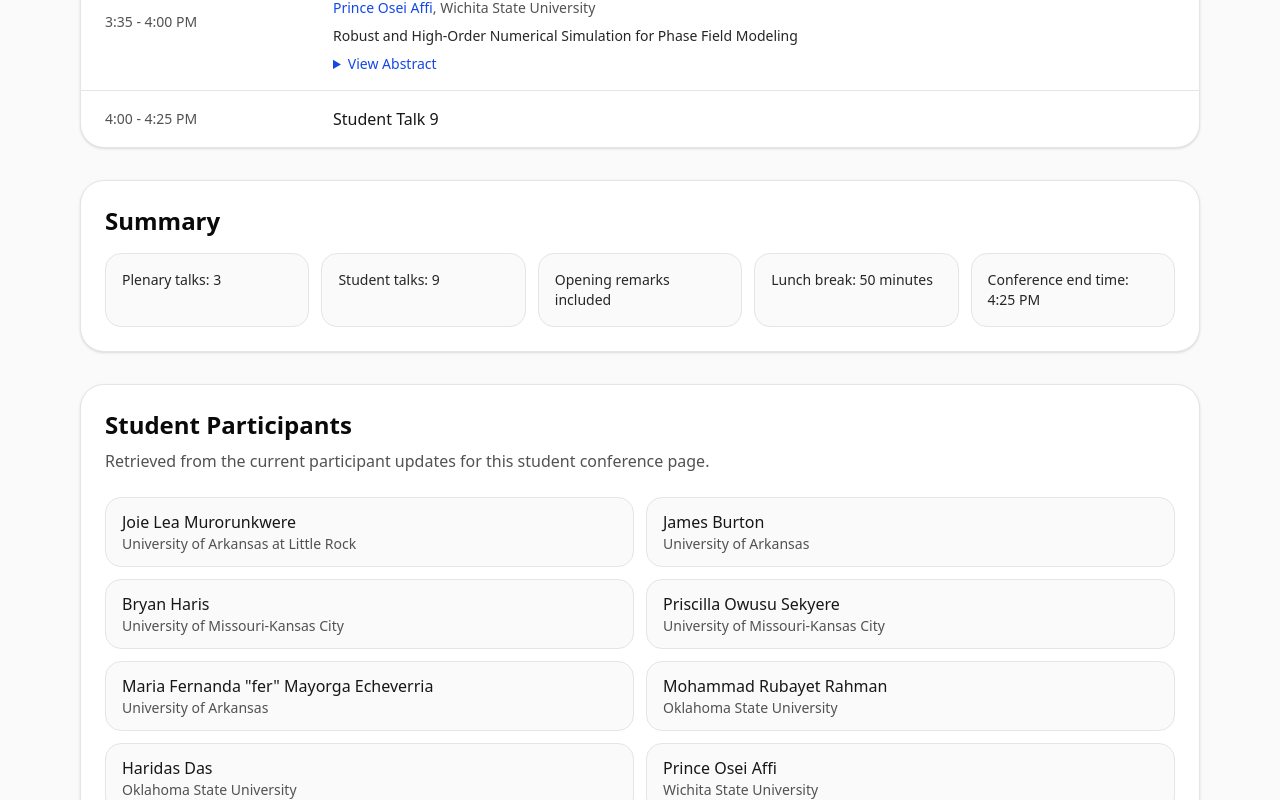
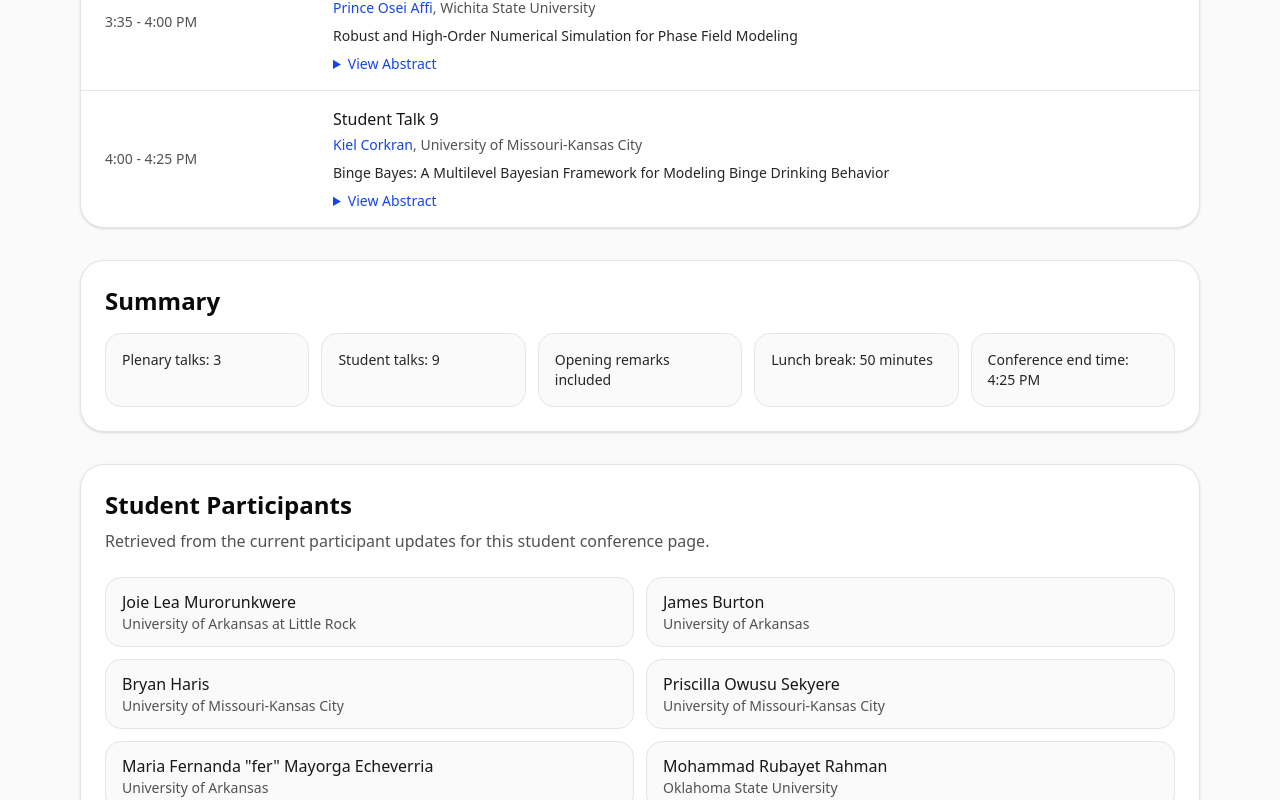
Before and after one commit to SIAM-UARK/UARK-SIAM-CSS-25, a React (Vite) app: page /participants in a window 1280 px wide. Shown: the part 2720-3520 px from the top of the page. Built offline with nearby package versions, Linux system fonts and the light colour scheme.

Commit message:
update student talks 9

```diff
--- a/src/ProgramPage.jsx
+++ b/src/ProgramPage.jsx
@@ -138,7 +138,16 @@ const scheduleSections = [
         abstract:
           "We develop robust and high-order time integration schemes for phase-field modeling, using the Allen-Cahn equation as a prototype. Our approach leverages the Scalar Auxiliary Variable (SAV) framework to construct energy-stable numerical methods while achieving high-order temporal accuracy. By combining SAV reformulation with advanced Runge-Kutta techniques, the proposed schemes ensure unconditional energy dissipation and improved computational efficiency. Numerical experiments demonstrate the accuracy, stability, and effectiveness of the methods for simulating phase separation dynamics.",
       },
-      { time: "4:00 - 4:25 PM", session: "Student Talk 9" },
+      {
+        time: "4:00 - 4:25 PM",
+        session: "Student Talk 9",
+        speaker: "Kiel Corkran",
+        affiliation: "University of Missouri-Kansas City",
+        talkTitle:
+          "Binge Bayes: A Multilevel Bayesian Framework for Modeling Binge Drinking Behavior",
+        abstract:
+          "Binge drinking remains a major public health concern and is associated with increased risk of injury, chronic disease, and adverse mental health outcomes. In this study, we introduce Binge Bayes, a Bayesian proportional modeling framework designed to identify individual-level factors associated with binge drinking behavior. Using demographic and behavioral covariates such as age, sex, and socioeconomic indicators, we model binge drinking outcomes within a proportional structure that allows for interpretable estimation of relative risk across ordered drinking categories. The Bayesian formulation enables incorporation of prior information, full posterior uncertainty quantification, and flexible inference for heterogeneous populations. Our approach emphasizes individual-level risk profiling rather than aggregate prevalence, allowing for identification of subpopulations with elevated posterior risk. Model estimation is performed using Markov chain Monte Carlo methods, and results are summarized through posterior distributions of proportional effects. This work provides a statistical foundation for understanding behavioral risk patterns while demonstrating how Bayesian proportional models can be applied to complex public health data. The Binge Bayes framework is intended as a generalizable tool for analyzing ordered behavioral outcomes and informing targeted prevention strategie.",
+      },
     ],
   },
 ];
@@ -160,6 +169,7 @@ const studentPresenterNames = [
   "Mohammad Rubayet Rahman",
   "Haridas Das",
   "Prince Osei Affi",
+  "Kiel Corkran",
 ];
 
 const nonPresentingStudentNames = [
```
